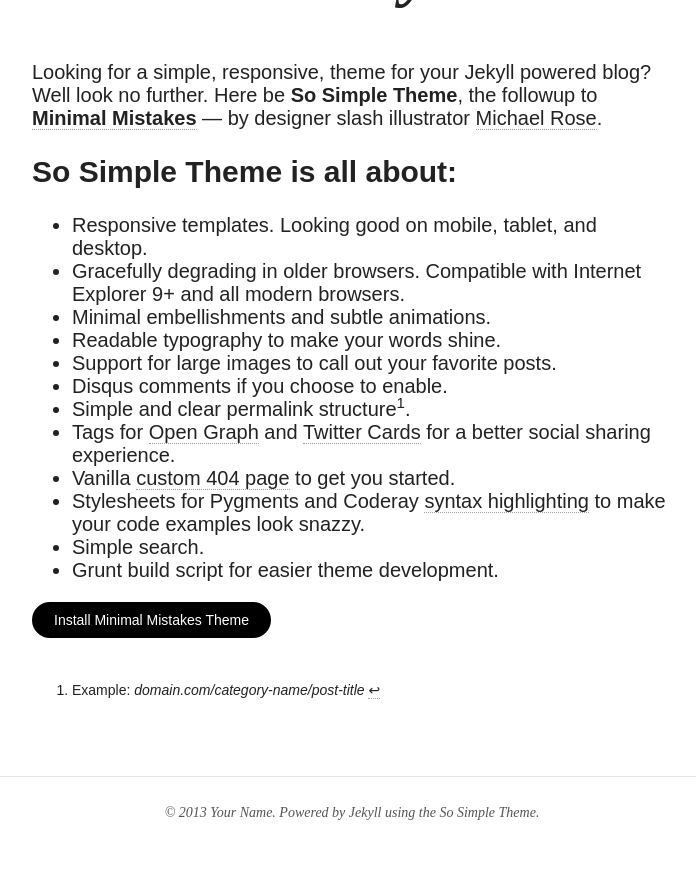
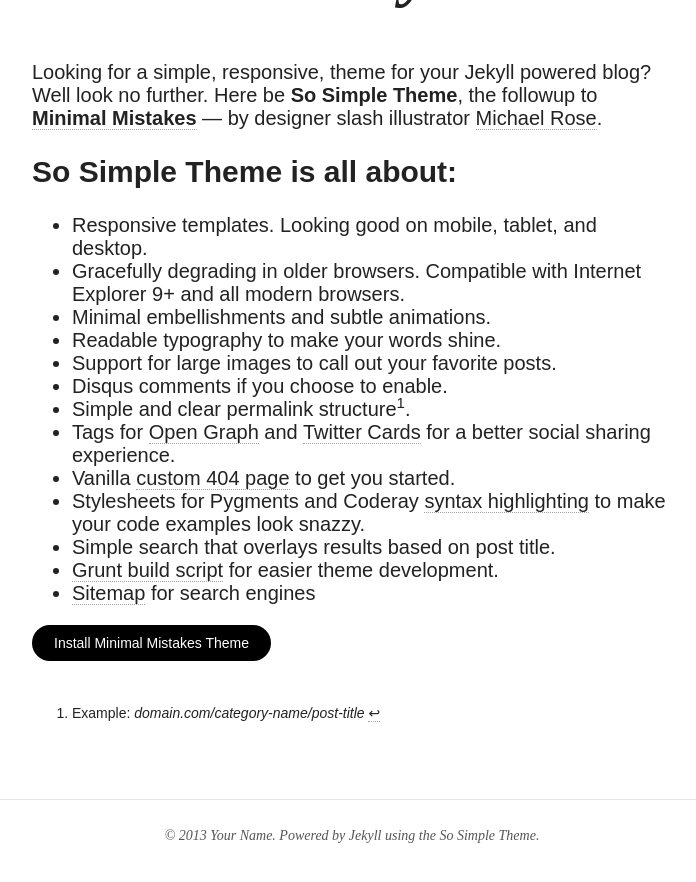
Before and after one commit to strongriley/parker-technical-sales, a Jekyll site: the page built from about.md, in a window 1280 px wide and 900 px high, scrolled down 837 px. Shown: the top 882 px of the window, without its empty margins (288-984 px from the left). Built offline with Jekyll 4.4.1, drawn with Linux system fonts in a browser that asks for light colours; nearby versions of some CDN libraries.

Commit message:
Update documentation

```diff
--- a/about.md
+++ b/about.md
@@ -24,8 +24,9 @@
 * Tags for [Open Graph](https://developers.facebook.com/docs/opengraph/) and [Twitter Cards](https://dev.twitter.com/docs/cards) for a better social sharing experience.
 * Vanilla [custom 404 page]({{ site.url }}/404.html) to get you started.
 * Stylesheets for Pygments and Coderay [syntax highlighting](http://mmistakes.github.io/articles/so-simple-theme/code-highlighting-post/) to make your code examples look snazzy.
-* Simple search.
-* Grunt build script for easier theme development.
+* Simple search that overlays results based on post title.
+* [Grunt build script]({{ site.url }}/theme-setup/index.html#theme-development) for easier theme development.
+* [Sitemap](https://github.com/mmistakes/so-simple-theme/blob/master/sitemap.xml) for search engines
 
 <a markdown="0" href="{{ site.url }}/theme-setup" class="btn">Install Minimal Mistakes Theme</a>
 
```
Also changed, not shown: README.md.
